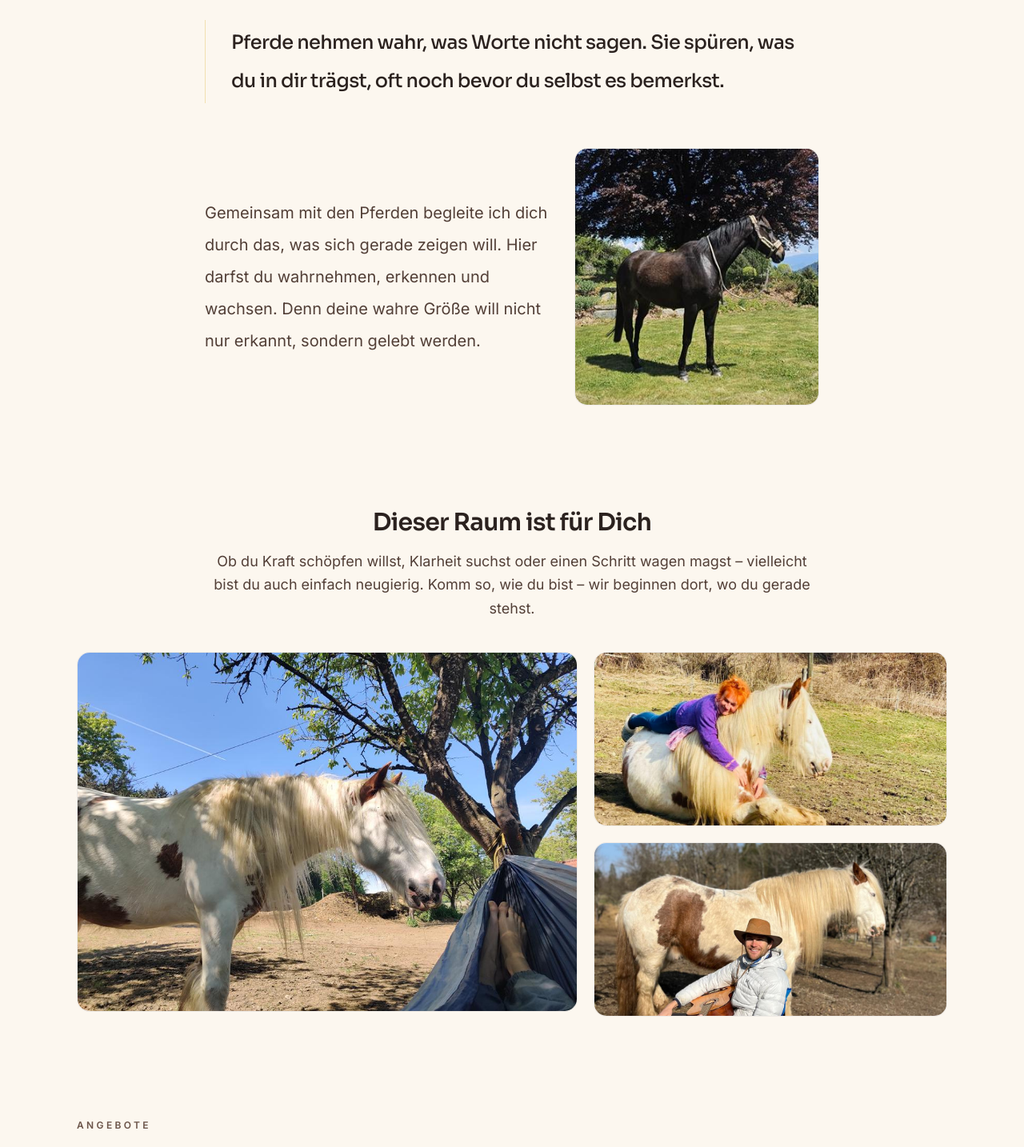
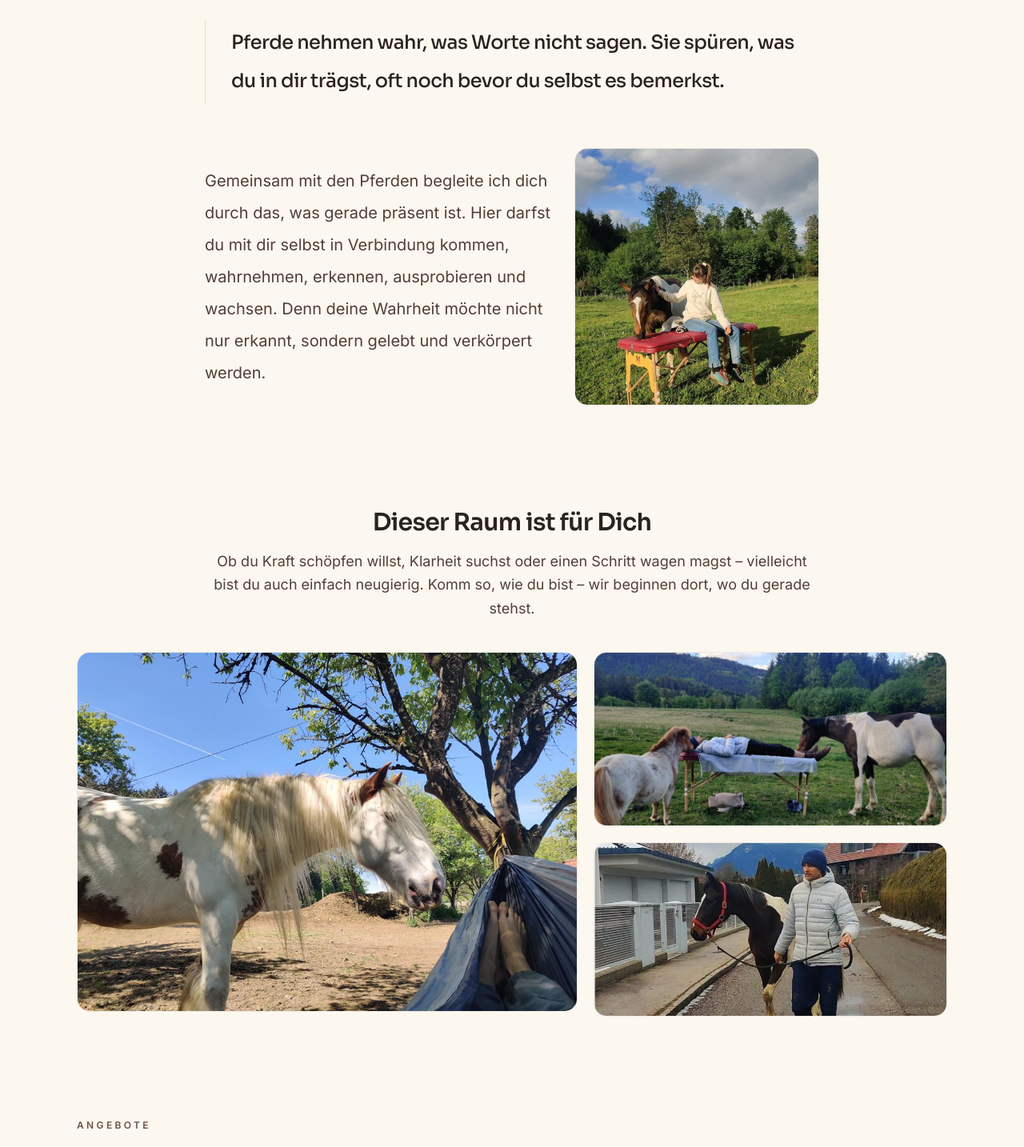
Before and after one commit to judithkuneth/energie-pferd, a Vue app: page / in a window 1280 px wide. Shown: the part 691-2125 px from the top of the page at 80% size. Built offline with nearby package versions, Linux system fonts and the light colour scheme.

Commit message:
text edit

```diff
--- a/src/sections/AboutSection.vue
+++ b/src/sections/AboutSection.vue
@@ -62,9 +62,10 @@ const stopStyles = [
           <p
             class="text-base leading-loose text-taupe-700 sm:text-xl sm:leading-loose md:col-span-7"
           >
-            Gemeinsam mit den Pferden begleite ich dich durch das, was sich gerade zeigen will. Hier
-            darfst du wahrnehmen, erkennen und wachsen. Denn deine wahre Größe will nicht nur
-            erkannt, sondern gelebt werden.
+            Gemeinsam mit den Pferden begleite ich dich durch das, was gerade präsent ist. Hier
+            darfst du mit dir selbst in Verbindung kommen, wahrnehmen, erkennen, ausprobieren und
+            wachsen. Denn deine Wahrheit möchte nicht nur erkannt, sondern gelebt und verkörpert
+            werden.
           </p>
 
           <RevealOnScroll
@@ -73,14 +74,13 @@ const stopStyles = [
             class="card-surface overflow-hidden md:col-span-5"
           >
             <img
-              src="/optimized/about-horse-960.jpg"
+              src="/optimized/reiki-horse-calm-touch-960.jpg"
               srcset="
-                /optimized/about-horse-640.jpg   640w,
-                /optimized/about-horse-960.jpg   960w,
-                /optimized/about-horse-1200.jpg 1200w
+                /optimized/reiki-horse-calm-touch-480.jpg 480w,
+                /optimized/reiki-horse-calm-touch-960.jpg 960w
               "
               sizes="(min-width: 1152px) 460px, (min-width: 768px) 40vw, calc(100vw - 2.5rem)"
-              alt="Führung und Verbindung mit dem Pferd in der Natur."
+              alt="Sanfte Berührung mit dem Pferd in der Weide."
               class="h-[18rem] w-full object-cover sm:h-[22rem] md:h-[20rem]"
               loading="lazy"
               decoding="async"
--- a/src/sections/VibeGallerySection.vue
+++ b/src/sections/VibeGallerySection.vue
@@ -16,8 +16,17 @@ const images: VibeImage[] = [
     sizes: '(min-width: 1152px) 672px, (min-width: 768px) 58vw, calc(100vw - 2.5rem)',
     alt: 'Ruhige Begegnung – Nähe und Präsenz mit dem Pferd.'
   },
-  { src: '/vibe2.jpg', alt: 'Ruhige Nähe und Verbindung mit dem Pferd.' },
-  { src: '/vibe.jpg', alt: 'Vibe-Moment mit Pferd in der Natur.' }
+  {
+    src: '/optimized/reiki-client-resting-between-horses-960.jpg',
+    srcset:
+      '/optimized/reiki-client-resting-between-horses-480.jpg 480w, /optimized/reiki-client-resting-between-horses-960.jpg 960w',
+    alt: 'Ruhen auf der Liege, umgeben von Pferden in der Weide.'
+  },
+  {
+    src: '/optimized/leading-774.jpg',
+    srcset: '/optimized/leading-480.jpg 480w, /optimized/leading-774.jpg 774w',
+    alt: 'Führung und Verbindung – gemeinsam auf dem Weg.'
+  }
 ]
 </script>
 
```
